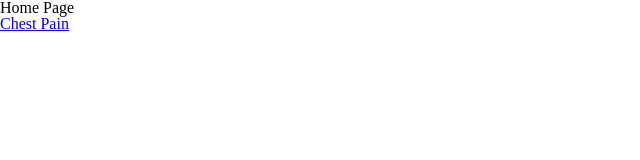
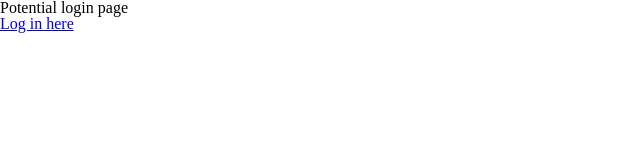
Before and after one commit to fac-14/OSCEBossKey, a React (Vite) app: page / in a window 1280 px wide. Shown: the top 160 px of the page, without its empty margins (0-640 px from the left). Built offline with nearby package versions, Linux system fonts and the light colour scheme; a web font is replaced by a local one.

Commit message:
add navbar to relevan pages, conect pages, Relates #88

```diff
--- a/package.json
+++ b/package.json
@@ -57,8 +57,8 @@
     "prop-types": "^15.6.2",
     "react": "^16.5.2",
     "react-dom": "^16.5.2",
+    "react-hammerjs": "^1.0.1",
     "react-router": "^4.3.1",
-    "react-router-dom": "^4.3.1",
-    "react-hammerjs": "^1.0.1"
+    "react-router-dom": "^4.3.1"
   }
 }
--- a/src/components/Examinations.js
+++ b/src/components/Examinations.js
@@ -6,7 +6,7 @@ export default class Examinations extends React.Component {
   render() {
     return (
       <div>
-        <h2>Examinations list of Stations</h2>
+        <h1>Examination Stations</h1>
         <Navbar />
       </div>
     );
--- a/src/components/Extras.js
+++ b/src/components/Extras.js
@@ -6,7 +6,7 @@ export default class Extra extends React.Component {
   render() {
     return (
       <div>
-        <h2>Extras list of Stations</h2>
+        <h1>Extra Stations</h1>
         <Navbar />
       </div>
     );
--- a/src/components/Header.js
+++ b/src/components/Header.js
@@ -13,7 +13,7 @@ export default class Header extends React.Component {
     return (
       <React.Fragment>
         <div id="header--top-row">
-          <BackButton closeCase={this.props.closeCase} />
+          <BackButton />
           <StationName stationName={this.props.stationName} />
           <TickButton
             submitCase={this.props.submitCase}
@@ -27,7 +27,6 @@ export default class Header extends React.Component {
 }
 
 Header.propTypes = {
-  closeCase: PropTypes.func,
   submitCase: PropTypes.func,
   stationName: PropTypes.string,
   tickDisplayed: PropTypes.bool,
--- a/src/components/History.js
+++ b/src/components/History.js
@@ -6,7 +6,7 @@ export default class History extends React.Component {
   render() {
     return (
       <div>
-        <h2>History list of Stations</h2>
+        <h1>History Stations</h1>
         <Navbar />
       </div>
     );
--- a/src/components/HistoryStationCases.js
+++ b/src/components/HistoryStationCases.js
@@ -6,6 +6,7 @@ import dummyData from "../dummy-data.json";
 
 import StationName from "./StationName";
 import AddNewCase from "./AddNewCase";
+import Navbar from "./Navbar";
 
 class HistoryStationCases extends React.Component {
   state = {
@@ -13,7 +14,6 @@ class HistoryStationCases extends React.Component {
     cases: dummyData.history[0].cases
   };
 
-  // still need to render NavBar
   render() {
     const caseElements = this.state.cases.map((element, index) => (
       <div key={index}>{element.caseTitle}</div>
@@ -23,6 +23,7 @@ class HistoryStationCases extends React.Component {
         <StationName stationName={this.state.station} />
         <AddNewCase station={this.state.station} />
         {caseElements}
+        <Navbar />
       </React.Fragment>
     );
   }
--- a/src/components/Home.js
+++ b/src/components/Home.js
@@ -5,8 +5,8 @@ export default class Home extends React.Component {
   render() {
     return (
       <React.Fragment>
-        <h1>Home Page</h1>
-        <Link to="history/chest-pain">Chest Pain</Link>
+        <h1>Potential login page</h1>
+        <Link to="/history">Log in here</Link>
       </React.Fragment>
     );
   }
--- a/src/components/Statistics.js
+++ b/src/components/Statistics.js
@@ -6,7 +6,7 @@ export default class Statistics extends React.Component {
   render() {
     return (
       <div>
-        <h2>Stats page</h2>
+        <h1>Stats</h1>
         <Navbar />
       </div>
     );
```
